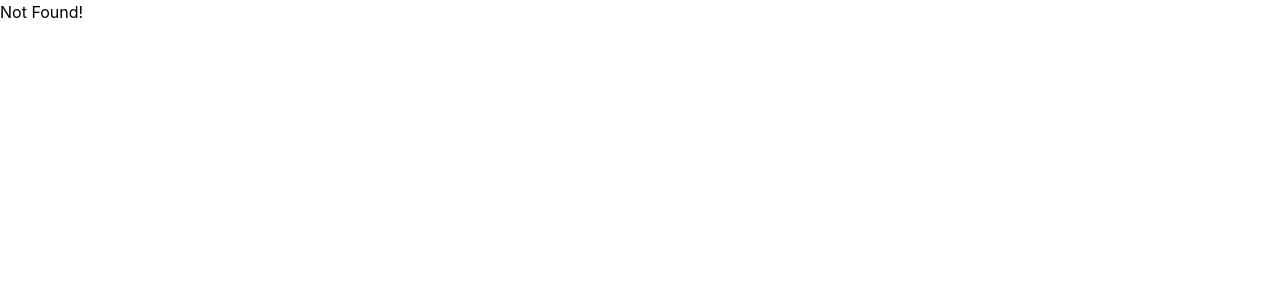
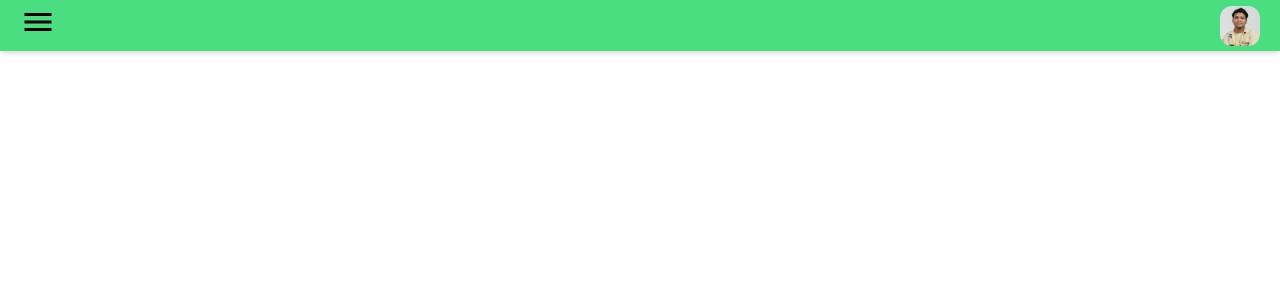
Before and after one commit to ppmkh2sby/frontend-web, a React (Create React App) app: page /dashboardNavbar in a window 1280 px wide. Shown: the top 300 px of the page. Built offline with nearby package versions, Linux system fonts and the light colour scheme.

Commit message:
update: dashboard admin

```diff
--- a/package.json
+++ b/package.json
@@ -6,7 +6,11 @@
     "@testing-library/jest-dom": "^5.16.5",
     "@testing-library/react": "^13.4.0",
     "@testing-library/user-event": "^13.5.0",
+    "datatables.net": "^1.13.4",
+    "datatables.net-dt": "^1.13.4",
+    "jquery": "^3.7.0",
     "react": "^18.2.0",
+    "react-data-table-component": "^7.5.3",
     "react-dom": "^18.2.0",
     "react-router-dom": "^6.14.0",
     "react-scripts": "^5.0.1",
--- /dev/null
+++ b/src/components/DashboardNavbar.jsx
@@ -0,0 +1,25 @@
+import React from "react";
+import profile from "../assets/image/profil.jpg";
+
+const DashboardNavbar = () => {
+  return (
+    <div className="w-full fixed top-0 left-0 z-10 shadow-md">
+      <div className="flex justify-between items-center bg-green-400 py-1 px-5">
+        <div>
+          <span className="text-4xl my-4">
+            <ion-icon name="menu"></ion-icon>
+          </span>
+        </div>
+        <div>
+          <img
+            src={profile}
+            alt="Profile Picture"
+            className="w-10 h-auto aspect-square object-cover rounded-xl"
+          ></img>
+        </div>
+      </div>
+    </div>
+  );
+};
+
+export default DashboardNavbar;
--- a/src/pages/App.js
+++ b/src/pages/App.js
@@ -3,6 +3,8 @@ import Login from "./login/Login";
 import { BrowserRouter as Router, Routes, Route } from "react-router-dom";
 import NotFound from "./login/NotFound";
 import Sidebar from "../components/Sidebar";
+import DashboardNavbar from "../components/DashboardNavbar";
+import Dashboard from "./admin/Dashboard";
 
 const App = () => {
   return (
@@ -11,6 +13,8 @@ const App = () => {
         <Route path="/" element={<Home />} />
         <Route path="/login" element={<Login />} />
         <Route path="/sidebar" element={<Sidebar />} />
+        <Route path="/dashboardNavbar" element={<DashboardNavbar />} />
+        <Route path="/dashboard" element={<Dashboard />} />
         <Route path="*" element={<NotFound />} />
       </Routes>
     </Router>
--- a/src/pages/admin/Dashboard.jsx
+++ b/src/pages/admin/Dashboard.jsx
@@ -0,0 +1,41 @@
+import Sidebar from "../../components/Sidebar";
+import DataTable from "react-data-table-component";
+
+function Dashboard() {
+  const data = [
+    { id: 1, name: "John Doe", age: 25 },
+    { id: 2, name: "Jane Smith", age: 30 },
+  ];
+  const columns = [
+    { name: "ID", selector: "id", sortable: true },
+    { name: "Name", selector: "name", sortable: true },
+    { name: "Age", selector: "age", sortable: true },
+  ];
+  return (
+    <div className="flex">
+      <Sidebar />
+
+      <div className="flex flex-col px-5 py-5 w-full ">
+        <div>
+          <h1 className="font-bold text-5xl">Dashboard</h1>
+        </div>
+        <div className="flex grid grid-cols-4 pt-10">
+          <div className="bg-green-400 shadow-md rounded-lg w-60 h-40 flex flex-col px-4 justify-center">
+            <div className="text-white flex items-center text-2xl ">
+              <ion-icon name="person"></ion-icon>
+              <h1 className="ml-2">Santri Aktif</h1>
+            </div>
+            <div>36 Santri</div>
+            <div className="flex bg-green-500 justify-between items-center">
+              <p>Lihat Selengkapnya</p>
+              <ion-icon name="arrow-dropright"></ion-icon>
+            </div>
+          </div>
+        </div>
+        <DataTable title="My Data Table" columns={columns} data={data} />
+      </div>
+    </div>
+  );
+}
+
+export default Dashboard;
```
Also changed, not shown: 1 other file (tests, documents, lock files or other folders).
